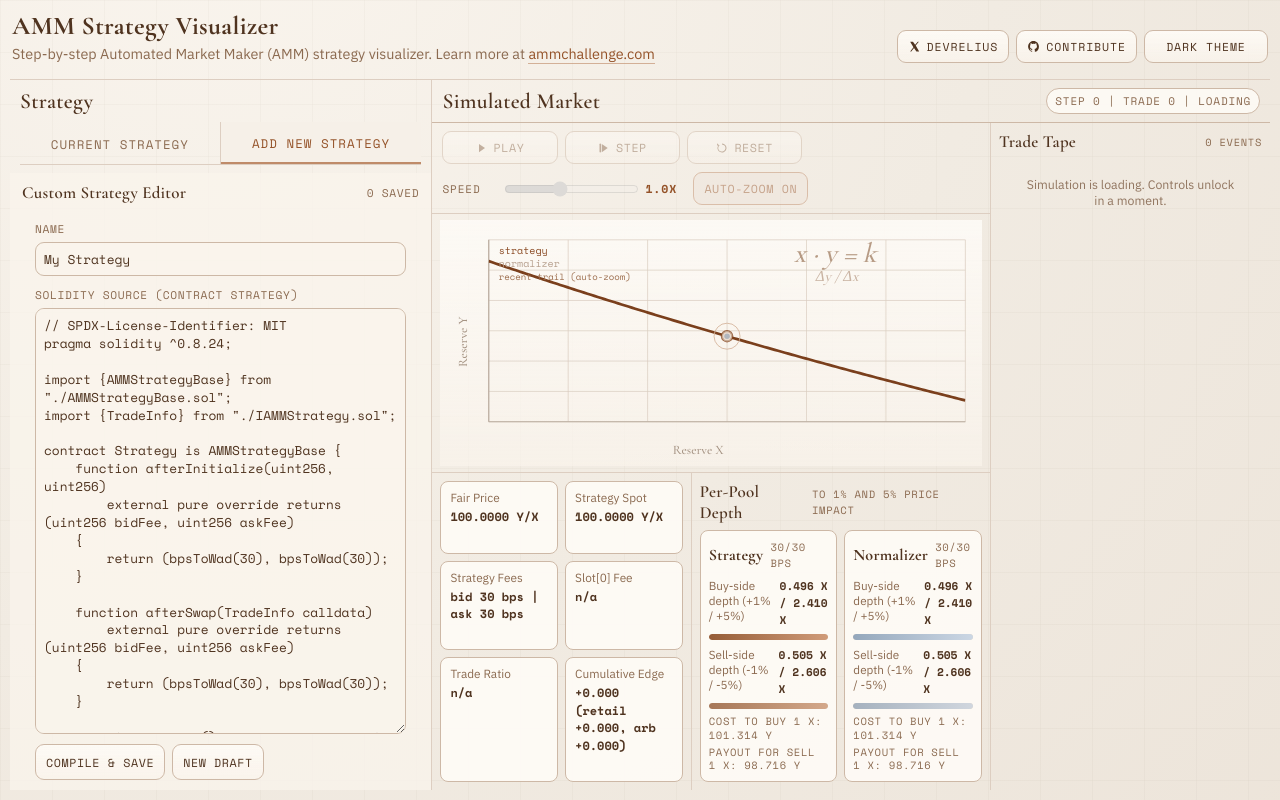
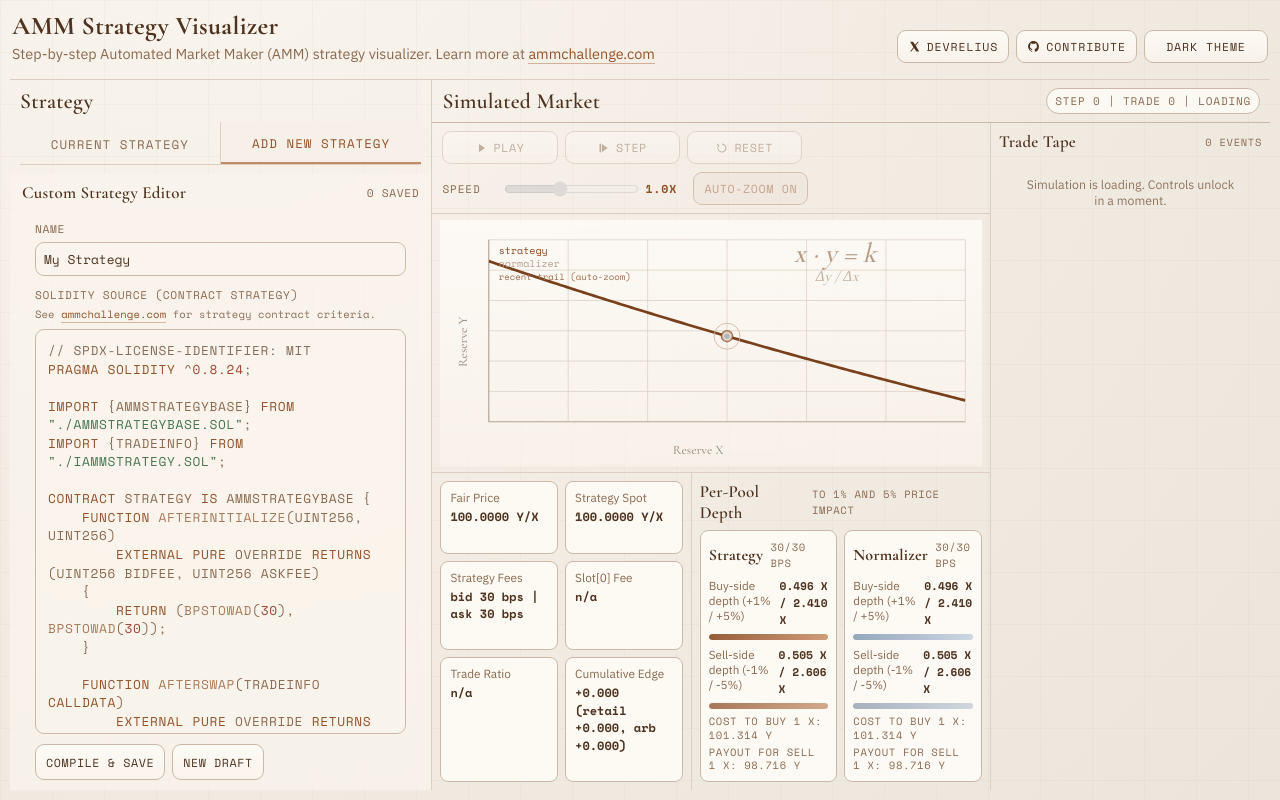
Before and after one commit to muttoni/ammvisualizer, a Next.js app: page / in a window 1280 px wide. Both pictures are taken after a click on the tab "ADD NEW STRATEGY". Built offline with nearby package versions, Linux system fonts and the light colour scheme.

Commit message:
Add Solidity highlighting and custom strategy use flow

```diff
--- a/app/globals.css
+++ b/app/globals.css
@@ -488,6 +488,27 @@ h3 {
 
 .line-text {
   white-space: pre;
+  overflow-x: auto;
+}
+
+.line-text .token.comment {
+  color: color-mix(in srgb, var(--ink-soft) 82%, #6d7782);
+}
+
+.line-text .token.keyword {
+  color: color-mix(in srgb, var(--accent) 88%, #8f5c3e);
+}
+
+.line-text .token.string {
+  color: color-mix(in srgb, var(--good) 72%, var(--ink-soft));
+}
+
+.line-text .token.function {
+  color: color-mix(in srgb, var(--accent-soft) 80%, var(--ink));
+}
+
+.line-text .token.number {
+  color: color-mix(in srgb, var(--bad) 58%, var(--accent));
 }
 
 .code-line.active {
@@ -630,6 +651,73 @@ h3 {
   height: 100%;
 }
 
+.editor-helper-note {
+  margin: -2px 0 2px;
+  color: color-mix(in srgb, var(--ink-soft) 92%, #8f9daf);
+  font-size: 0.66rem;
+  text-transform: none;
+  letter-spacing: 0.01em;
+}
+
+.editor-helper-note a {
+  color: var(--accent);
+  text-decoration: none;
+  border-bottom: 1px solid color-mix(in srgb, var(--accent-soft) 58%, transparent);
+}
+
+.editor-helper-note a:hover {
+  color: var(--accent-soft);
+}
+
+.solidity-editor {
+  flex: 1 1 auto;
+  min-height: 220px;
+  border: 1px solid var(--line);
+  border-radius: 9px;
+  background: var(--panel-soft);
+  font-family: 'Space Mono', 'Courier New', monospace;
+  font-size: 0.8rem;
+  line-height: 1.45;
+  overflow: auto;
+}
+
+.solidity-editor-pre,
+.solidity-editor-textarea {
+  min-height: 220px;
+  margin: 0;
+  font-family: inherit;
+  font-size: inherit;
+  line-height: inherit;
+  white-space: pre;
+  word-wrap: normal;
+}
+
+.solidity-editor-textarea {
+  outline: none;
+  color: transparent;
+  caret-color: var(--ink);
+}
+
+.solidity-editor .token.comment {
+  color: color-mix(in srgb, var(--ink-soft) 82%, #6d7782);
+}
+
+.solidity-editor .token.keyword {
+  color: color-mix(in srgb, var(--accent) 88%, #8f5c3e);
+}
+
+.solidity-editor .token.string {
+  color: color-mix(in srgb, var(--good) 72%, var(--ink-soft));
+}
+
+.solidity-editor .token.function {
+  color: color-mix(in srgb, var(--accent-soft) 80%, var(--ink));
+}
+
+.solidity-editor .token.number {
+  color: color-mix(in srgb, var(--bad) 58%, var(--accent));
+}
+
 .editor-actions,
 .library-actions {
   display: flex;
@@ -670,6 +758,12 @@ h3 {
   padding-left: 16px;
   display: grid;
   gap: 4px;
+}
+
+.compile-status-actions {
+  display: flex;
+  align-items: center;
+  gap: 8px;
 }
 
 .library-list {
--- a/app/page.tsx
+++ b/app/page.tsx
@@ -161,15 +161,6 @@ export default function Page() {
     }
   }, [customRuntimeEnabled, setStrategyRef, strategyRef.kind])
 
-  useEffect(() => {
-    if (!compileResult?.ok) return
-    setCustomRuntimeEnabled(true)
-    setStrategyRef({
-      kind: 'custom',
-      id: compileResult.strategyId,
-    })
-  }, [compileResult?.ok, compileResult?.strategyId, setStrategyRef])
-
   const fallbackState = useMemo(
     () => buildFallbackUiState(strategyRef, playbackSpeed, maxTapeRows),
     [maxTapeRows, playbackSpeed, strategyRef],
@@ -207,7 +198,6 @@ export default function Page() {
             showExplanationOverlay={showCodeExplanation}
             onToggleExplanationOverlay={() => setShowCodeExplanation(!showCodeExplanation)}
             onCompileAndActivateCustom={(payload) => {
-              setCustomRuntimeEnabled(true)
               controls.compileAndActivateCustom(payload)
             }}
           />
--- a/components/CodePanel.tsx
+++ b/components/CodePanel.tsx
@@ -1,6 +1,9 @@
 'use client'
 
 import { useEffect, useMemo, useRef, useState } from 'react'
+import Editor from 'react-simple-code-editor'
+import Prism from 'prismjs'
+import 'prismjs/components/prism-solidity'
 import { BUILTIN_STRATEGIES } from '../lib/strategies/builtins'
 import type { CompilerDiagnostic, CustomCompileResult, StrategyLibraryItem, StrategyRef } from '../lib/sim/types'
 
@@ -72,6 +75,10 @@ export function CodePanel({
   const lineSet = useMemo(() => new Set(highlightedLines), [highlightedLines])
   const firstHighlightedLine = highlightedLines[0] ?? null
   const lines = useMemo(() => code.replace(/\t/g, '    ').split('\n'), [code])
+  const highlightedBuiltinLines = useMemo(
+    () => lines.map((line) => Prism.highlight(line || ' ', Prism.languages.solidity, 'solidity')),
+    [lines],
+  )
 
   const builtinOptions = useMemo(() => availableStrategies.filter((item) => item.kind === 'builtin'), [availableStrategies])
   const customOptions = useMemo(() => availableStrategies.filter((item) => item.kind === 'custom'), [availableStrategies])
@@ -104,12 +111,6 @@ export function CodePanel({
     setDraftName(currentCustom.name)
     setDraftSource(currentCustom.source)
   }, [library, selectedStrategy.id, selectedStrategy.kind])
-
-  useEffect(() => {
-    if (compileResult?.ok) {
-      setActiveTab('builtin')
-    }
-  }, [compileResult?.ok, compileResult?.strategyId])
 
   return (
     <section className={`code-panel ${activeTab === 'custom' ? 'code-panel-custom' : 'code-panel-builtin'} reveal delay-1`}>
@@ -189,7 +190,7 @@ export function CodePanel({
             return (
               <div key={lineNumber} className={`code-line${active ? ' active' : ''}`} data-line={lineNumber}>
                 <span className="line-no">{String(lineNumber).padStart(2, '0')}</span>
-                <span className="line-text">{line || '\u00a0'}</span>
+                <span className="line-text" dangerouslySetInnerHTML={{ __html: highlightedBuiltinLines[index] }} />
               </div>
             )
           })}
@@ -241,12 +242,24 @@ export function CodePanel({
 
           <label className="editor-field editor-field-source" htmlFor="strategySourceInput">
             <span>Solidity Source (contract Strategy)</span>
-            <textarea
+            <small className="editor-helper-note">
+              See{' '}
+              <a href="https://ammchallenge.com" target="_blank" rel="noopener noreferrer">
+                ammchallenge.com
+              </a>{' '}
+              for strategy contract criteria.
+            </small>
+            <Editor
               id="strategySourceInput"
               value={draftSource}
-              onChange={(event) => setDraftSource(event.target.value)}
+              onValueChange={(value) => setDraftSource(value)}
+              highlight={(input) => Prism.highlight(input, Prism.languages.solidity, 'solidity')}
+              padding={12}
+              textareaId="strategySourceInput"
+              className="solidity-editor"
+              textareaClassName="solidity-editor-textarea"
+              preClassName="solidity-editor-pre"
               spellCheck={false}
-              rows={8}
             />
           </label>
 
@@ -276,6 +289,23 @@ export function CodePanel({
           {compileResult ? (
             <div className={`compile-status ${compileResult.ok ? 'ok' : 'error'}`}>
               <strong>{compileResult.ok ? 'Compiled and added to Available strategies.' : 'Compile failed'}</strong>
+              {compileResult.ok ? (
+                <div className="compile-status-actions">
+                  <button
+                    type="button"
+                    className="small-control"
+                    onClick={() => {
+                      onSelectStrategy({
+                        kind: 'custom',
+                        id: compileResult.strategyId,
+                      })
+                      setActiveTab('builtin')
+                    }}
+                  >
+                    Use strategy
+                  </button>
+                </div>
+              ) : null}
               {compileResult.diagnostics.length > 0 ? (
                 <ul>
                   {compileResult.diagnostics.slice(0, 4).map((diagnostic, index) => (
--- a/package.json
+++ b/package.json
@@ -19,14 +19,17 @@
     "@ethereumjs/vm": "^10.1.1",
     "idb-keyval": "^6.2.2",
     "next": "^16.1.6",
+    "prismjs": "^1.30.0",
     "react": "^19.2.4",
     "react-dom": "^19.2.4",
+    "react-simple-code-editor": "^0.14.1",
     "solc": "^0.8.33",
     "zustand": "^5.0.11"
   },
   "devDependencies": {
     "@testing-library/react": "^16.3.2",
     "@types/node": "^25.2.2",
+    "@types/prismjs": "^1.26.5",
     "@types/react": "^19.2.13",
     "@types/react-dom": "^19.2.3",
     "typescript": "^5.9.3",
--- a/workers/simulation.worker.ts
+++ b/workers/simulation.worker.ts
@@ -168,21 +168,6 @@ async function handleMessage(message: WorkerInboundMessage): Promise<void> {
           result,
         },
       })
-
-      if (result.ok) {
-        config = {
-          ...config,
-          strategyRef: {
-            kind: 'custom',
-            id: result.strategyId,
-          },
-        }
-        await ensureEngineInitialized()
-        const activeStrategy = await resolveStrategyRuntime(config.strategyRef)
-        engine!.setStrategy(activeStrategy)
-        engine!.setConfig(config)
-        await resetEngine()
-      }
 
       emitLibrary()
       emitState()
```
Also changed, not shown: 1 other file (tests, documents, lock files or other folders).
